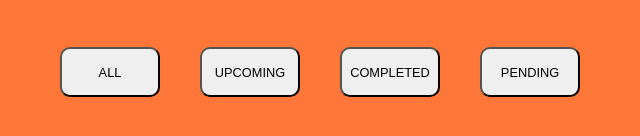
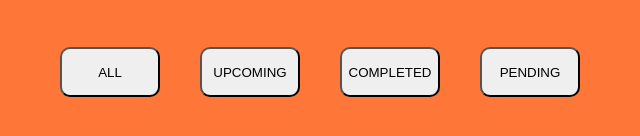
Before and after one commit to shaikwasef/to_do_list, a plain HTML site: page index.html in a window 1280 px wide. Shown: the part 476-612 px from the top of the page, 320-960 px from the left. Drawn offline with Linux system fonts and the light colour scheme.

```diff
--- a/css/style.css
+++ b/css/style.css
@@ -104,7 +104,7 @@ h1{
 	height: 50px;
 	width : 100px;
 	border-radius : 10px;
-	font: normal normal 200 1vw fantasy;
+	font: normal normal 200 fantasy;
 	cursor : pointer;
 }
 .sorting_field_props:hover{
```
